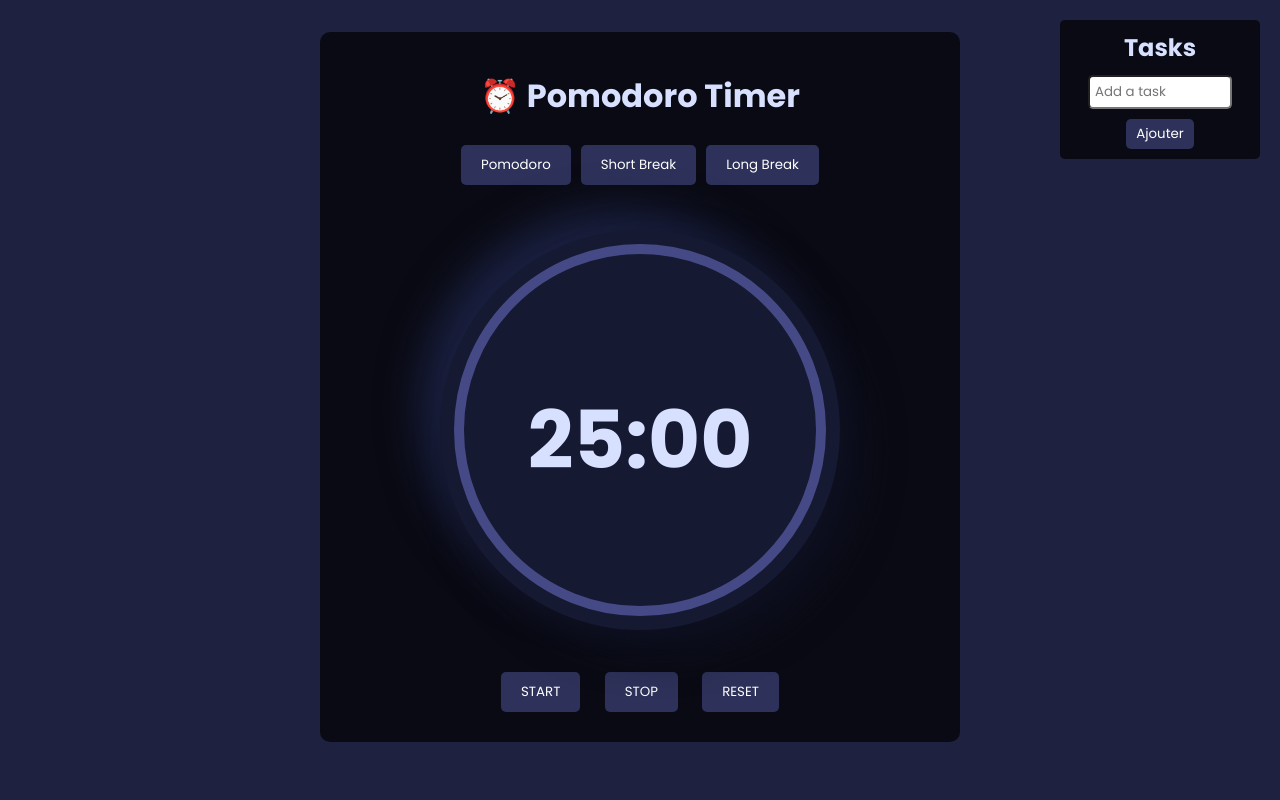
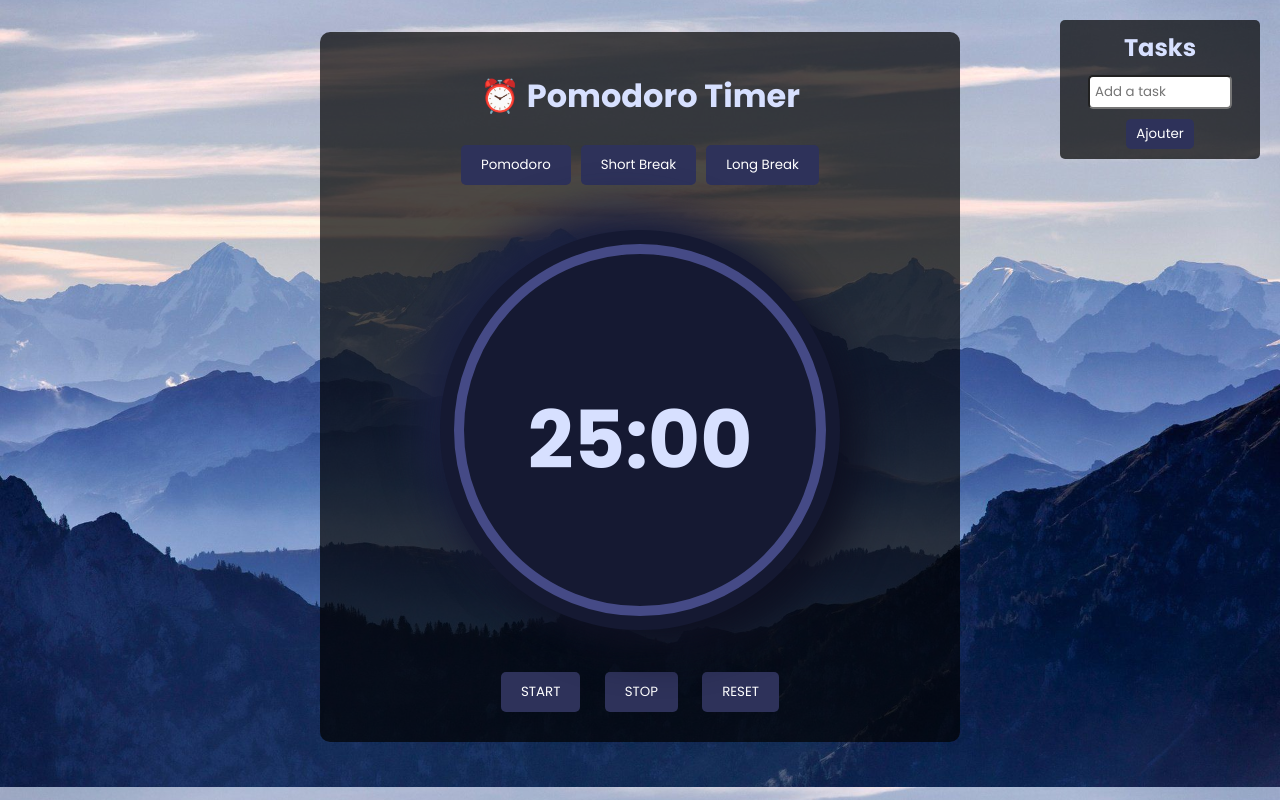
Before and after one commit to Bellafrouh-Hajar/TP-WEB, a plain HTML site: page pomodoro/index.html in a window 1280 px wide. Drawn offline with Linux system fonts and the light colour scheme.

Commit message:
modification

```diff
--- a/pomodoro/style.css
+++ b/pomodoro/style.css
@@ -8,9 +8,8 @@
 }
 
 body {
-    background-color: #1e213f;
     color: #d7e0ff;
-    background-image: url('a10015620396717accfa3750a567dfbf.jpg'); /* Remplacer par l'URL de ton image de fond */
+    background-image: url('montagne.jpg'); /* Remplacer par l'URL de ton image de fond */
     background-size: cover;
     background-position: center;
 }
```
